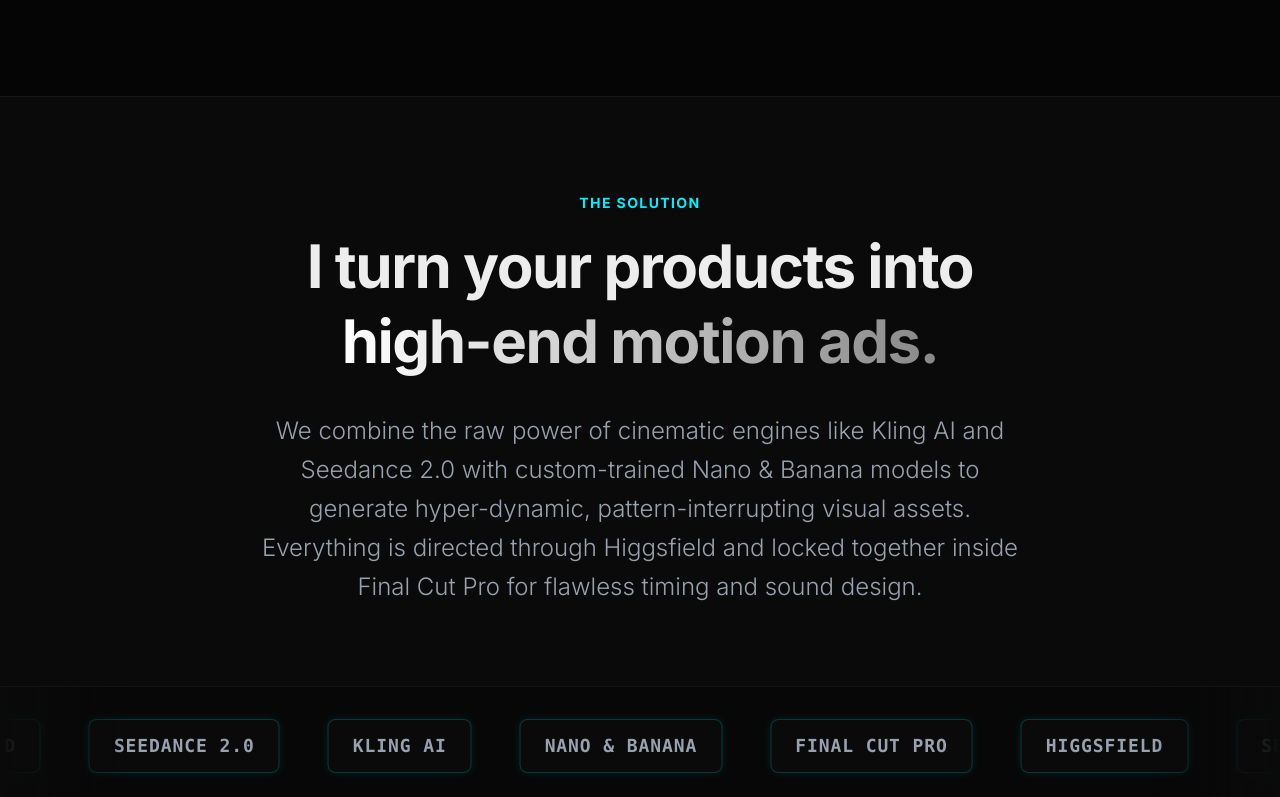
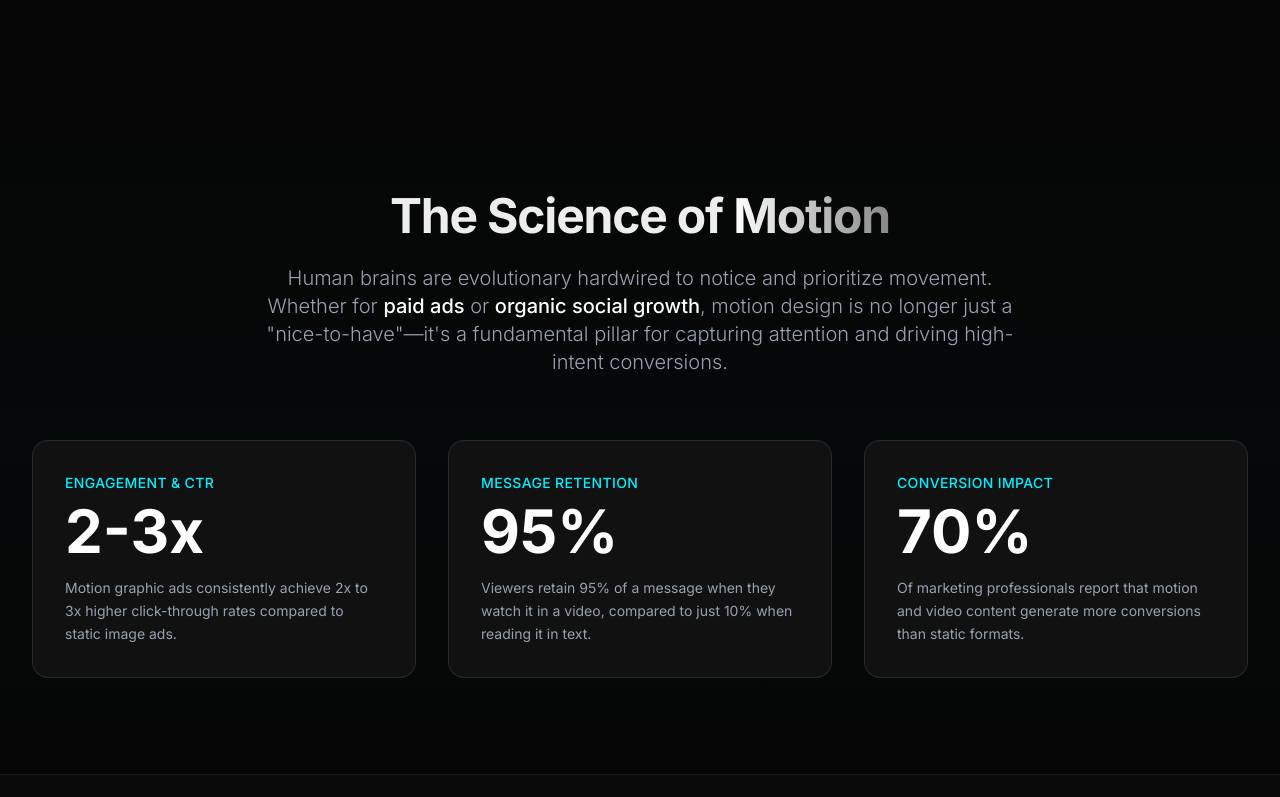
Before and after one commit to Jameskaloki2000/lureagency, a Next.js app: page / in a window 1280 px wide. Shown: the part 2000-2797 px from the top of the page. Built offline with nearby package versions, Linux system fonts and the light colour scheme.

Commit message:
Update layout and add ImpactSection component

```diff
--- a/src/app/page.tsx
+++ b/src/app/page.tsx
@@ -1,5 +1,6 @@
 import Hero from "@/components/Hero";
 import PortfolioGrid from "@/components/PortfolioGrid";
+import ImpactSection from "@/components/ImpactSection";
 import SolutionSection from "@/components/SolutionSection";
 import ProcessTimeline from "@/components/ProcessTimeline";
 import Pricing from "@/components/Pricing";
@@ -11,6 +12,7 @@
     <main className="flex min-h-screen flex-col bg-[#050505]">
       <Hero />
       <PortfolioGrid />
+      <ImpactSection />
       <SolutionSection />
       <ProcessTimeline />
       <Pricing />
--- /dev/null
+++ b/src/components/ImpactSection.tsx
@@ -0,0 +1,71 @@
+'use client';
+
+import { motion } from 'framer-motion';
+
+export default function ImpactSection() {
+  const stats = [
+    {
+      title: "Engagement & CTR",
+      value: "2-3x",
+      description: "Motion graphic ads consistently achieve 2x to 3x higher click-through rates compared to static image ads.",
+    },
+    {
+      title: "Message Retention",
+      value: "95%",
+      description: "Viewers retain 95% of a message when they watch it in a video, compared to just 10% when reading it in text.",
+    },
+    {
+      title: "Conversion Impact",
+      value: "70%",
+      description: "Of marketing professionals report that motion and video content generate more conversions than static formats.",
+    }
+  ];
+
+  return (
+    <section className="py-24 bg-[#050505] relative overflow-hidden">
+      <div className="absolute inset-0 bg-gradient-to-b from-transparent via-[#00f0ff]/5 to-transparent opacity-30"></div>
+
+      <div className="max-w-7xl mx-auto px-4 sm:px-6 lg:px-8 relative z-10">
+        <div className="text-center max-w-3xl mx-auto mb-16">
+          <motion.h2
+            initial={{ opacity: 0, y: 20 }}
+            whileInView={{ opacity: 1, y: 0 }}
+            viewport={{ once: true }}
+            transition={{ duration: 0.5 }}
+            className="text-3xl md:text-5xl font-bold tracking-tight mb-6"
+          >
+            The Science of <span className="text-gradient">Motion</span>
+          </motion.h2>
+          <motion.p
+            initial={{ opacity: 0, y: 20 }}
+            whileInView={{ opacity: 1, y: 0 }}
+            viewport={{ once: true }}
+            transition={{ duration: 0.5, delay: 0.1 }}
+            className="text-lg md:text-xl text-gray-400 font-light"
+          >
+            Human brains are evolutionary hardwired to notice and prioritize movement.
+            Whether for <span className="text-white font-medium">paid ads</span> or <span className="text-white font-medium">organic social growth</span>,
+            motion design is no longer just a "nice-to-have"—it's a fundamental pillar for capturing attention and driving high-intent conversions.
+          </motion.p>
+        </div>
+
+        <div className="grid grid-cols-1 md:grid-cols-3 gap-8">
+          {stats.map((stat, index) => (
+            <motion.div
+              key={index}
+              initial={{ opacity: 0, y: 20 }}
+              whileInView={{ opacity: 1, y: 0 }}
+              viewport={{ once: true }}
+              transition={{ duration: 0.5, delay: 0.2 + (index * 0.1) }}
+              className="bg-[#111111] border border-white/10 rounded-2xl p-8 hover:border-[#00f0ff]/30 transition-colors"
+            >
+              <h3 className="text-[#00f0ff] font-medium tracking-wide uppercase text-sm mb-2">{stat.title}</h3>
+              <div className="text-5xl md:text-6xl font-bold text-white mb-4">{stat.value}</div>
+              <p className="text-gray-400 text-sm leading-relaxed">{stat.description}</p>
+            </motion.div>
+          ))}
+        </div>
+      </div>
+    </section>
+  );
+}
```
